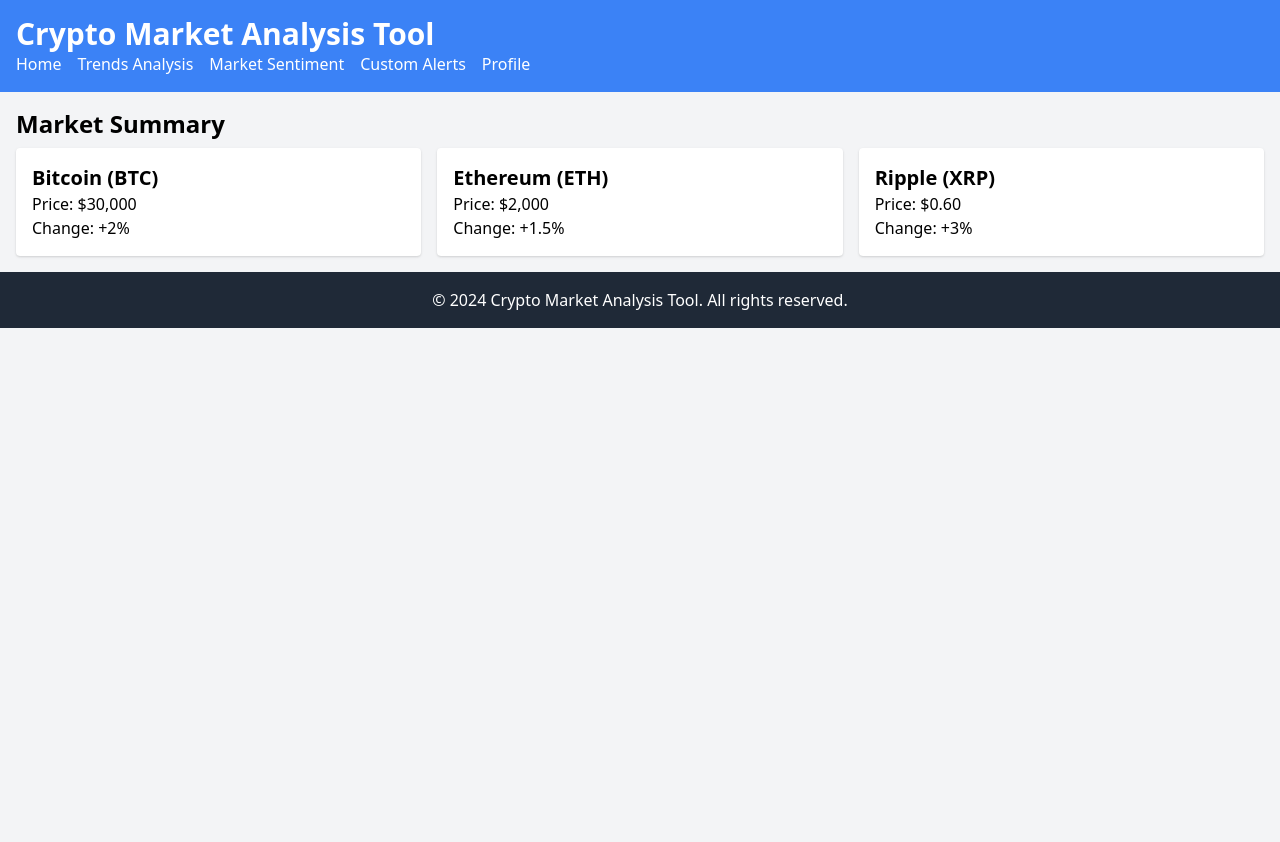
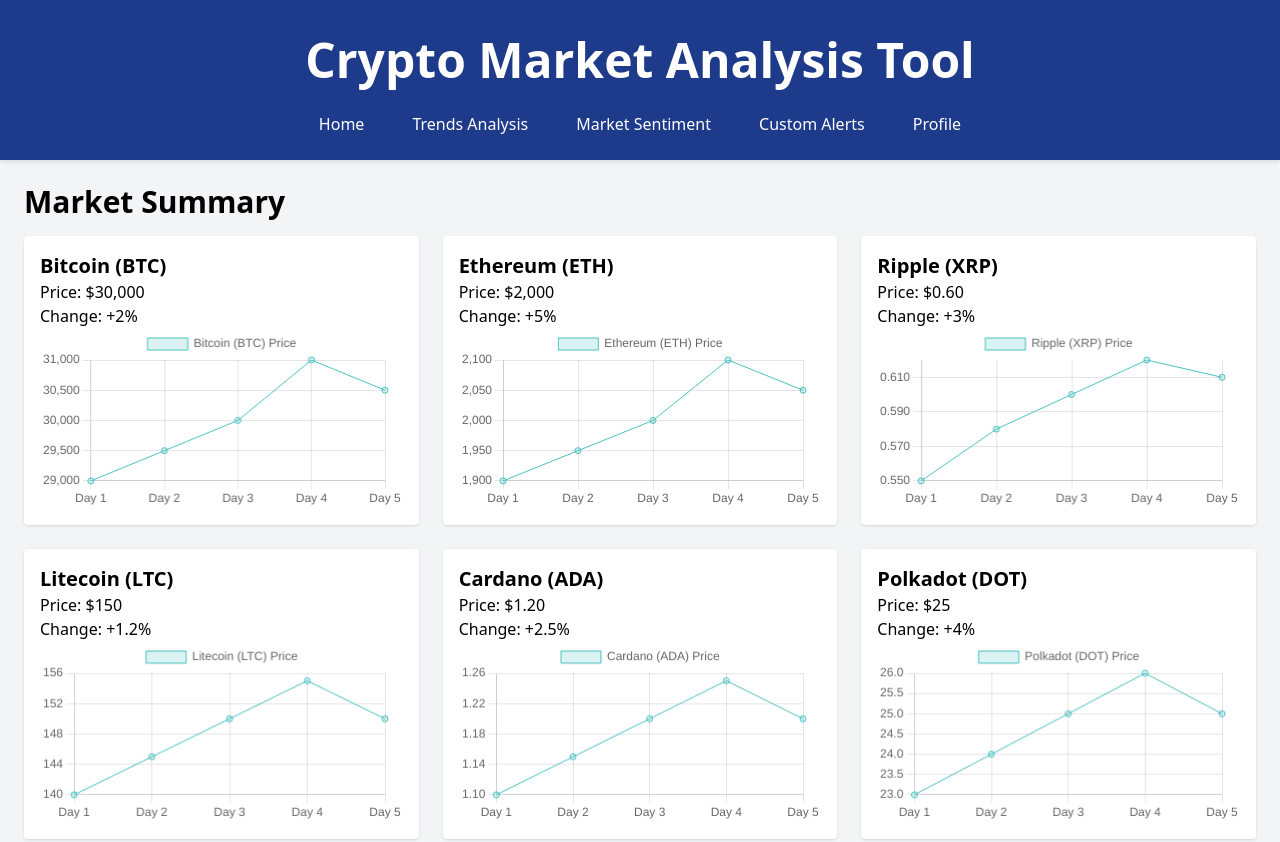
Before and after one commit to Hamza241589/WEB_G28, a website built with Vite: page index.html in a window 1280 px wide. Shown: the top 842 px of the page. Before the commit the page ends 800 px from the top, so only its background shows below. Built offline with nearby package versions, Linux system fonts and the light colour scheme.

Commit message:
third commit

```diff
--- a/index.html
+++ b/index.html
@@ -5,13 +5,15 @@
     <meta name="viewport" content="width=device-width, initial-scale=1.0">
     <title>Crypto Market Analysis Tool</title>
     <link href="https://cdn.jsdelivr.net/npm/tailwindcss@2.2.19/dist/tailwind.min.css" rel="stylesheet">
-    <link rel="stylesheet" href="styles.css">
+    <link rel="stylesheet" href="style.css">
+    <script src="https://cdn.jsdelivr.net/npm/chart.js"></script>
 </head>
-<body class="bg-gray-100">
-    <header class="bg-blue-500 text-white p-4">
-        <h1 class="text-3xl font-bold">Crypto Market Analysis Tool</h1>
+<body class="bg-gray-100 font-sans">
+    <header class="header">
+        <div class="container mx-auto text-center">
+            <h1 class="header-title">Crypto Market Analysis Tool</h1>
             <nav>
-            <ul class="flex space-x-4">
+                <ul class="flex justify-center space-x-6">
                     <li><a href="#" id="home-link" class="hover:underline">Home</a></li>
                     <li><a href="#" id="trends-link" class="hover:underline">Trends Analysis</a></li>
                     <li><a href="#" id="sentiment-link" class="hover:underline">Market Sentiment</a></li>
@@ -19,30 +21,31 @@
                     <li><a href="#" id="profile-link" class="hover:underline">Profile</a></li>
                 </ul>
             </nav>
+        </div>
     </header>
-    <main class="p-4">
+    <main class="container mx-auto p-6">
         <section id="home" class="content-section">
-            <h2 class="text-2xl font-bold mb-2">Market Summary</h2>
-            <div id="market-summary" class="grid grid-cols-3 gap-4"></div>
+            <h2 class="text-3xl font-bold mb-4">Market Summary</h2>
+            <div id="market-summary" class="grid grid-cols-1 md:grid-cols-2 lg:grid-cols-3 gap-6"></div>
         </section>
         <section id="trends" class="content-section hidden">
-            <h2 class="text-2xl font-bold mb-2">Trends Analysis</h2>
-            <div id="trends-analysis" class="grid grid-cols-3 gap-4"></div>
+            <h2 class="text-3xl font-bold mb-4">Trends Analysis</h2>
+            <div id="trends-analysis" class="grid grid-cols-1 md:grid-cols-2 lg:grid-cols-3 gap-6"></div>
         </section>
         <section id="sentiment" class="content-section hidden">
-            <h2 class="text-2xl font-bold mb-2">Market Sentiment</h2>
-            <div id="market-sentiment" class="grid grid-cols-3 gap-4"></div>
+            <h2 class="text-3xl font-bold mb-4">Market Sentiment</h2>
+            <div id="market-sentiment" class="grid grid-cols-1 md:grid-cols-2 lg:grid-cols-3 gap-6"></div>
         </section>
         <section id="alerts" class="content-section hidden">
-            <h2 class="text-2xl font-bold mb-2">Custom Alerts</h2>
-            <div id="custom-alerts" class="grid grid-cols-3 gap-4"></div>
+            <h2 class="text-3xl font-bold mb-4">Custom Alerts</h2>
+            <div id="custom-alerts" class="grid grid-cols-1 md:grid-cols-2 lg:grid-cols-3 gap-6"></div>
         </section>
         <section id="profile" class="content-section hidden">
-            <h2 class="text-2xl font-bold mb-2">User Profile</h2>
-            <div id="user-profile" class="bg-white p-4 rounded shadow"></div>
+            <h2 class="text-3xl font-bold mb-4">User Profile</h2>
+            <div id="user-profile" class="card"></div>
         </section>
     </main>
-    <footer class="bg-gray-800 text-white p-4 text-center">
+    <footer class="bg-gray-800 text-white p-6 text-center">
         <p>&copy; 2024 Crypto Market Analysis Tool. All rights reserved.</p>
     </footer>
     <script src="main.js"></script>
--- a/main.js
+++ b/main.js
@@ -1,42 +1,63 @@
-// Fake data example for market summary
+
 const marketData = [
-    { name: 'Bitcoin (BTC)', price: '$30,000', change: '+2%' },
-    { name: 'Ethereum (ETH)', price: '$2,000', change: '+1.5%' },
-    { name: 'Ripple (XRP)', price: '$0.60', change: '+3%' },
+    { name: 'Bitcoin (BTC)', price: '$30,000', change: '+2%', trend: [29000, 29500, 30000, 31000, 30500] },
+    { name: 'Ethereum (ETH)', price: '$2,000', change: '+5%', trend: [1900, 1950, 2000, 2100, 2050] },
+    { name: 'Ripple (XRP)', price: '$0.60', change: '+3%', trend: [0.55, 0.58, 0.60, 0.62, 0.61] },
+    { name: 'Litecoin (LTC)', price: '$150', change: '+1.2%', trend: [140, 145, 150, 155, 150] },
+    { name: 'Cardano (ADA)', price: '$1.20', change: '+2.5%', trend: [1.10, 1.15, 1.20, 1.25, 1.20] },
+    { name: 'Polkadot (DOT)', price: '$25', change: '+4%', trend: [23, 24, 25, 26, 25] },
 ];
 
-// Fake data example for trends analysis
+
 const trendsData = [
     { name: 'Bitcoin (BTC)', trend: 'Bullish' },
     { name: 'Ethereum (ETH)', trend: 'Bearish' },
     { name: 'Ripple (XRP)', trend: 'Stable' },
+    { name: 'Litecoin (LTC)', trend: 'Bullish' },
+    { name: 'Cardano (ADA)', trend: 'Stable' },
+    { name: 'Polkadot (DOT)', trend: 'Bullish' },
 ];
 
-// Fake data example for market sentiment
 const sentimentData = [
     { name: 'Bitcoin (BTC)', sentiment: 'Positive' },
     { name: 'Ethereum (ETH)', sentiment: 'Neutral' },
     { name: 'Ripple (XRP)', sentiment: 'Negative' },
+    { name: 'Litecoin (LTC)', sentiment: 'Positive' },
+    { name: 'Cardano (ADA)', sentiment: 'Neutral' },
+    { name: 'Polkadot (DOT)', sentiment: 'Positive' },
 ];
 
-// Fake data example for custom alerts
 const alertsData = [
     { alert: 'Bitcoin price dropped below $30,000' },
     { alert: 'Ethereum price increased by 5%' },
     { alert: 'Ripple price stable for 24 hours' },
+    { alert: 'Litecoin price dropped below $150' },
+    { alert: 'Cardano price increased by 10%' },
+    { alert: 'Polkadot price stable for 48 hours' },
 ];
 
-// Fake data example for user profile
 const profileData = {
     username: 'hamza245891',
     email: 'hamza.abu.nimer@e.braude.ac.il',
     preferences: {
         alerts: true,
-
+        newsletter: false
     },
+    customAlerts: [
+        'Bitcoin price dropped below $30,000',
+        'Ethereum price increased by 5%',
+        'Ripple price stable for 24 hours',
+        'Litecoin price dropped below $150',
+        'Cardano price increased by 10%',
+        'Polkadot price stable for 48 hours'
+    ],
+    stats: {
+        trackedCoins: ['Bitcoin', 'Ethereum', 'Ripple', 'Litecoin', 'Cardano', 'Polkadot'],
+        alertHistory: ['Bitcoin price dropped below $30,000', 'Ethereum price increased by 5%']
+    }
 };
 
-// Function to render market summary
+
 function renderMarketSummary() {
     const marketSummaryElement = document.getElementById('market-summary');
     marketSummaryElement.innerHTML = marketData.map(coin => `
@@ -44,11 +65,38 @@ function renderMarketSummary() {
             <h3 class="text-xl font-bold">${coin.name}</h3>
             <p>Price: ${coin.price}</p>
             <p>Change: ${coin.change}</p>
+            <canvas id="${coin.name.replace(/\s+/g, '')}-chart" width="400" height="200"></canvas>
         </div>
     `).join('');
+
+
+    marketData.forEach(coin => {
+        const ctx = document.getElementById(`${coin.name.replace(/\s+/g, '')}-chart`).getContext('2d');
+        new Chart(ctx, {
+            type: 'line',
+            data: {
+                labels: ['Day 1', 'Day 2', 'Day 3', 'Day 4', 'Day 5'],
+                datasets: [{
+                    label: `${coin.name} Price`,
+                    data: coin.trend,
+                    backgroundColor: 'rgba(75, 192, 192, 0.2)',
+                    borderColor: 'rgba(75, 192, 192, 1)',
+                    borderWidth: 1
+                }]
+            },
+            options: {
+                responsive: true,
+                scales: {
+                    y: {
+                        beginAtZero: false
+                    }
+                }
+            }
+        });
+    });
 }
 
-// Function to render trends analysis
+
 function renderTrendsAnalysis() {
     const trendsElement = document.getElementById('trends-analysis');
     trendsElement.innerHTML = trendsData.map(coin => `
@@ -59,7 +107,7 @@ function renderTrendsAnalysis() {
     `).join('');
 }
 
-// Function to render market sentiment
+
 function renderMarketSentiment() {
     const sentimentElement = document.getElementById('market-sentiment');
     sentimentElement.innerHTML = sentimentData.map(coin => `
@@ -70,7 +118,7 @@ function renderMarketSentiment() {
     `).join('');
 }
 
-// Function to render custom alerts
+
 function renderCustomAlerts() {
     const alertsElement = document.getElementById('custom-alerts');
     alertsElement.innerHTML = alertsData.map(alert => `
@@ -80,7 +128,7 @@ function renderCustomAlerts() {
     `).join('');
 }
 
-// Function to render user profile
+
 function renderUserProfile() {
     const profileElement = document.getElementById('user-profile');
     profileElement.innerHTML = `
@@ -89,11 +137,30 @@ function renderUserProfile() {
             <p>Email: ${profileData.email}</p>
             <p>Alerts: ${profileData.preferences.alerts ? 'Enabled' : 'Disabled'}</p>
             <p>Newsletter: ${profileData.preferences.newsletter ? 'Subscribed' : 'Unsubscribed'}</p>
+            <h4 class="text-lg font-bold mt-4">Custom Alerts</h4>
+            <ul>
+                ${profileData.customAlerts.map(alert => `<li>${alert}</li>`).join('')}
+            </ul>
+            <h4 class="text-lg font-bold mt-4">Statistics</h4>
+            <p>Tracked Coins: ${profileData.stats.trackedCoins.join(', ')}</p>
+            <p>Alert History: ${profileData.stats.alertHistory.join(', ')}</p>
+            <h4 class="text-lg font-bold mt-4">Manage Preferences</h4>
+            <button class="bg-blue-500 text-white p-2 rounded mt-2" onclick="toggleAlertPreference()">Toggle Alerts</button>
+            <button class="bg-blue-500 text-white p-2 rounded mt-2" onclick="toggleNewsletterPreference()">Toggle Newsletter</button>
         </div>
     `;
 }
 
-// Function to handle navigation
+function toggleAlertPreference() {
+    profileData.preferences.alerts = !profileData.preferences.alerts;
+    renderUserProfile();
+}
+
+function toggleNewsletterPreference() {
+    profileData.preferences.newsletter = !profileData.preferences.newsletter;
+    renderUserProfile();
+}
+
 function handleNavigation() {
     const sections = document.querySelectorAll('.content-section');
     const links = document.querySelectorAll('nav a');
@@ -105,7 +172,7 @@ function handleNavigation() {
             const targetSectionId = link.id.replace('-link', '');
             document.getElementById(targetSectionId).classList.remove('hidden');
 
-            // Render content for the selected section
+
             switch (targetSectionId) {
                 case 'home':
                     renderMarketSummary();
@@ -127,6 +194,5 @@ function handleNavigation() {
     });
 }
 
-// Initial rendering
 renderMarketSummary();
 handleNavigation();
--- a/style.css
+++ b/style.css
@@ -2,7 +2,64 @@
 @tailwind components;
 @tailwind utilities;
 
-/* Custom styles */
-.content-section.hidden {
-    display: none;
+
+body {
+    font-family: 'Nunito', sans-serif;
 }
+
+.header {
+    background-color: #1e3a8a;
+    color: white;
+    padding: 1.5rem;
+    box-shadow: 0 2px 4px rgba(0, 0, 0, 0.1);
+    text-align: center;
+}
+
+.header-title {
+    font-size: 3rem;
+    font-weight: 800;
+    margin-bottom: 1rem;
+}
+
+.header nav ul {
+    display: flex;
+    justify-content: center;
+    gap: 1.5rem;
+}
+
+.header nav ul li a {
+    text-decoration: none;
+    color: white;
+    transition: color 0.3s;
+}
+
+.header nav ul li a:hover {
+    color: #bbdefb;
+}
+
+main {
+    max-width: 1200px;
+    margin: 0 auto;
+    padding: 1.5rem;
+}
+
+.content-section h2 {
+    font-size: 1.875rem;
+    font-weight: 700;
+    margin-bottom: 1rem;
+}
+
+.card {
+    background-color: white;
+    padding: 1.5rem;
+    border-radius: 0.5rem;
+    box-shadow: 0 2px 4px rgba(0, 0, 0, 0.1);
+}
+
+footer {
+    background-color: #1f2937;
+    color: white;
+    padding: 1.5rem;
+    text-align: center;
+    margin-top: 2rem;
+}
```
Lines whose indentation alone changed are shown as unchanged.
